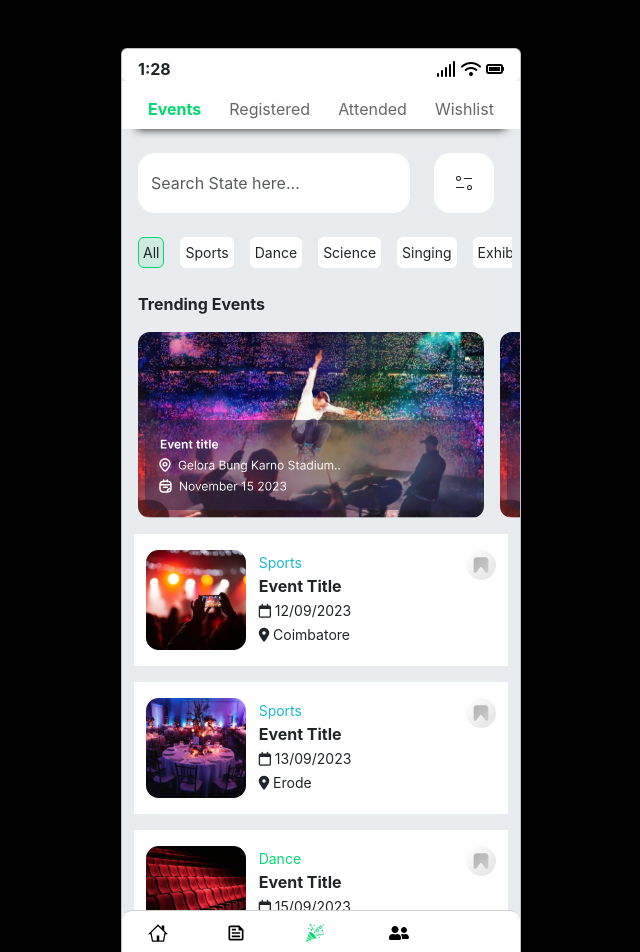
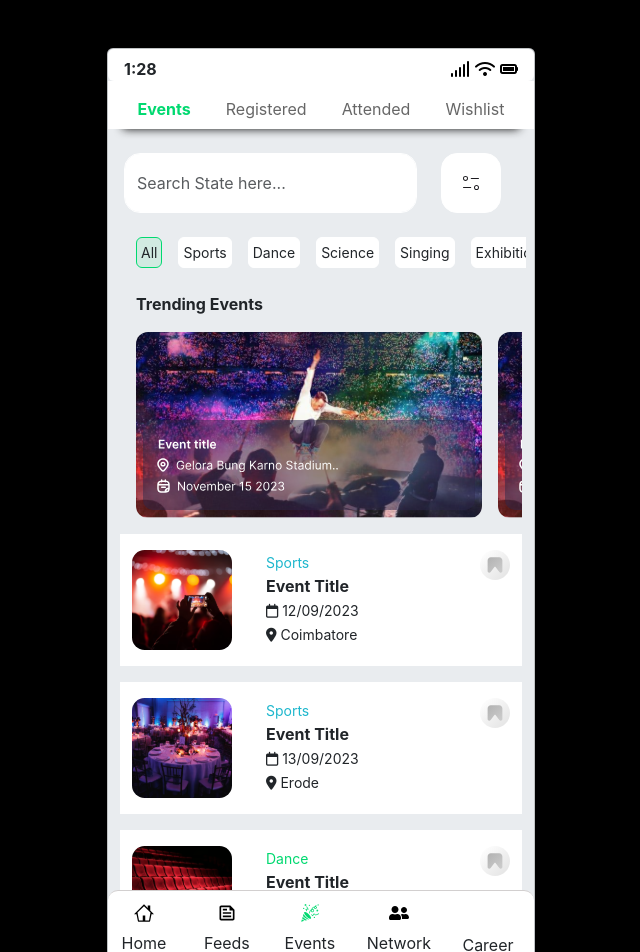
Before and after one commit to FrodoNaveen/STUNXT, a React (Create React App) app: page /events in a window 1280 px wide. Shown: the top 952 px of the page, without its empty margins (319-959 px from the left). Built offline with nearby package versions, Linux system fonts and the light colour scheme; some icons are missing.

Commit message:
small changes made

```diff
--- a/src/App.css
+++ b/src/App.css
@@ -3,11 +3,19 @@ body {
 }
 
 .phoneSize {
-  width: 400px;
-  height: 940px;
+  width: 428px;
+  height: 920px;
+}
 
-  /* width and height auto responsive */
-}
+/* @media (min-width:567px) {
+  .phoneSize {
+    width: 400px;
+    height: 900px;
+    margin: auto;
+  }
+
+} */
+
 
 .mainContainer {
   margin: auto;
@@ -184,14 +192,17 @@ input[type=radio]:checked {
   border: 1px solid red
 } */
 
+/* added margin left and width=100% */
 .navBar {
   border-top: 1px solid #d2cfcf;
   position: absolute;
   bottom: 0;
-  width: 398px;
+  width: 100%;
+  /* width: 398px; */
   border-radius: 10px;
   padding-left: 10px;
-  padding-right: 10px;
+  margin-left: -12px;
+  padding-right: 20px;
   padding-bottom: 10px;
 }
 
--- a/src/components/EventDetailsPage.js
+++ b/src/components/EventDetailsPage.js
@@ -94,7 +94,7 @@ const EventDetailsPage = () => {
                         </div>
                     </div>
                 </div>
-                <div className="container mt-1">
+                <div className="container mt-1 pb-5">
                     <div className="row">
                         <div className="col-10">
                             <span
--- a/src/components/Events.js
+++ b/src/components/Events.js
@@ -18,7 +18,7 @@ const Events = () => {
     "Dance",
     "Science",
     "Singing",
-    "Exhibition time",
+    "Exhibition",
   ];
   const [selectEventHeader, setSelectEventHeader] = useState("");
   const [categories, setCategories] = useState(AllData);
@@ -56,7 +56,7 @@ const Events = () => {
 
       {/* EventHeader */}
       <div
-        className=" container bg-white pt-3 pb-2"
+        className=" container-fluid bg-white pt-3 pb-2"
         style={{ boxShadow: "0px 15px 10px -15px #111" }}
       >
         <div className=" card-fluid d-flex justify-content-around text-center">
@@ -111,8 +111,8 @@ const Events = () => {
       </div>
 
       {/* Event categories */}
-      <div className="conatiner-fluid mt-4 me-2">
-        <div className="d-flex scrollHide no-wrap" style={{ overflow: "auto" }}>
+      <div className="conatiner mt-4 me-2">
+        <div className="container d-flex scrollHide no-wrap scroll">
           {eventCategories.map((ele, index) => (
             <div key={index}>
               {categoryName === ele ? (
@@ -140,7 +140,7 @@ const Events = () => {
 
       <div className=" scrollHide" style={{ overflow: "scroll" }}>
         {/* Trending Events */}
-        <div className="mt-4">
+        <div className="container mt-4">
           <b className="ms-3">Trending Events</b>
           <div className="mt-3 d-flex scrollHide" style={{ overflow: "auto" }}>
             {trendingevents.map((ele, index) => (
@@ -172,7 +172,7 @@ const Events = () => {
                         style={{ width: "100px", height: "100px" }}
                       />
                     </div>
-                    <div className="col-8 ps-0">
+                    <div className="col-8">
                       <div className="float-start">
                         <small
                           style={{
--- a/src/components/Feeds.js
+++ b/src/components/Feeds.js
@@ -149,7 +149,7 @@ const Feeds = () => {
       </div>
       <div className="fixed-elements">
 
-      <Navbar index={index} />
+        <Navbar index={index} />
       </div>
     </div>
   );
--- a/src/components/Home.js
+++ b/src/components/Home.js
@@ -41,16 +41,19 @@ const Home = () => {
     <div className="mainContainer bg-body-secondary card mt-5 phoneSize">
       <Time />
       <MenuBar />
+
       <div className="container scrollHide scroll">
+
         {/* verify alert block */}
         <div className="card bg-white mt-3 borderWhite">
           <div className="container row">
             <div className="col-3 mt-3">
-              <p className="text-center" style={{ color: "#4d4d4d" }}>
+              {/* text-sm-md start */}
+              <p className="text-center text-sm-start text-md-start" style={{ color: "#4d4d4d" }}>
                 <MdVerified size="50px" color="#00d970" />
               </p>
             </div>
-            <div className="col-9 mt-2 mb-2">
+            <div className="col-9 mt-2 mb-2 text-sm-start">
               <b>Verify Profile</b>
               <div className="mt-1">
                 <small className="text-muted">Join your college club and become a verified user</small>
@@ -67,7 +70,7 @@ const Home = () => {
               <div className="mt-3">
                 {upComingEvents.map((ele) => (
                   <div className="row mb-3 cursorPointer" onClick={() => goToEventDetails(ele)}>
-                    <div className="col-3">
+                    <div className="col-3 ">
                       <img src={ele.eventImage} alt="eventbanner" />
                     </div>
                     <div className="col-9 ps-3 pe-0 ">
--- a/src/components/Navbar.js
+++ b/src/components/Navbar.js
@@ -40,7 +40,8 @@ const Navbar = (props) => {
     { image: <FaUserFriends size="20px" />, name: "Network" },
     { image: <PiSuitcaseSimpleLight size="20px" />, name: "Career" }]
     return (
-
+        // added container fluid
+        <div className="container-fluid">
             <ul className="nav bg-white justify-content-between navBar" >
                 {navBarFooter.map((ele, index) => (
                     <li className="nav-item text-center" key={index} onClick={() => goToAnotherNav(ele.name)}>
@@ -53,6 +54,7 @@ const Navbar = (props) => {
                     </li>
                 ))}
             </ul>
+        </div>
 
     )
 }
--- a/src/components/Network.js
+++ b/src/components/Network.js
@@ -28,7 +28,7 @@ const Network = () => {
 
       {/* NetworkHeader */}
       <div
-        className=" container bg-white pt-3 pb-2"
+        className=" container-fluid bg-white pt-3 pb-2"
         style={{ boxShadow: "0px 15px 10px -15px #111" }}
       >
         <div className=" card-fluid d-flex justify-content-around text-center">
--- a/src/components/Time.js
+++ b/src/components/Time.js
@@ -20,7 +20,8 @@ const Time = () => {
   }, []);
 
   return (
-    <div className="container rounded bg-white px-3 pt-2">
+    // added container fluid new
+    <div className="container-fluid rounded bg-white px-3 pt-2">
       <span className="float-start">
         <b>{time}</b>
       </span>
--- a/src/components/Verification.js
+++ b/src/components/Verification.js
@@ -207,7 +207,7 @@ const Verification = () => {
             )}
           </div>
         </div>
-        <div className="container dialpad mt-3 mb-3">
+        <div className="container dialpad mt-3 mb-3 ms-3">
           {dialPad.map((ele, index) => (
             <button
               key={index}
--- a/src/data/networkdata/friends.js
+++ b/src/data/networkdata/friends.js
@@ -8,6 +8,7 @@ const friendList = [{ userImage: profileimage, userName: "UserName", userCollege
 { userImage: profileimage, userName: "UserName", userCollege: "College name" },
 { userImage: profileimage, userName: "UserName", userCollege: "College name" },
 { userImage: profileimage, userName: "UserName", userCollege: "College name" },
-{ userImage: profileimage, userName: "UserName", userCollege: "College name" },]
+{ userImage: profileimage, userName: "UserName", userCollege: "College name" },
+{ userImage: profileimage, userName: "UserName", userCollege: "College name" }]
 
 export default friendList
```
Also changed, not shown: src/components/Feeds.css (line endings or trailing spaces). Lines whose indentation alone changed are shown as unchanged.
